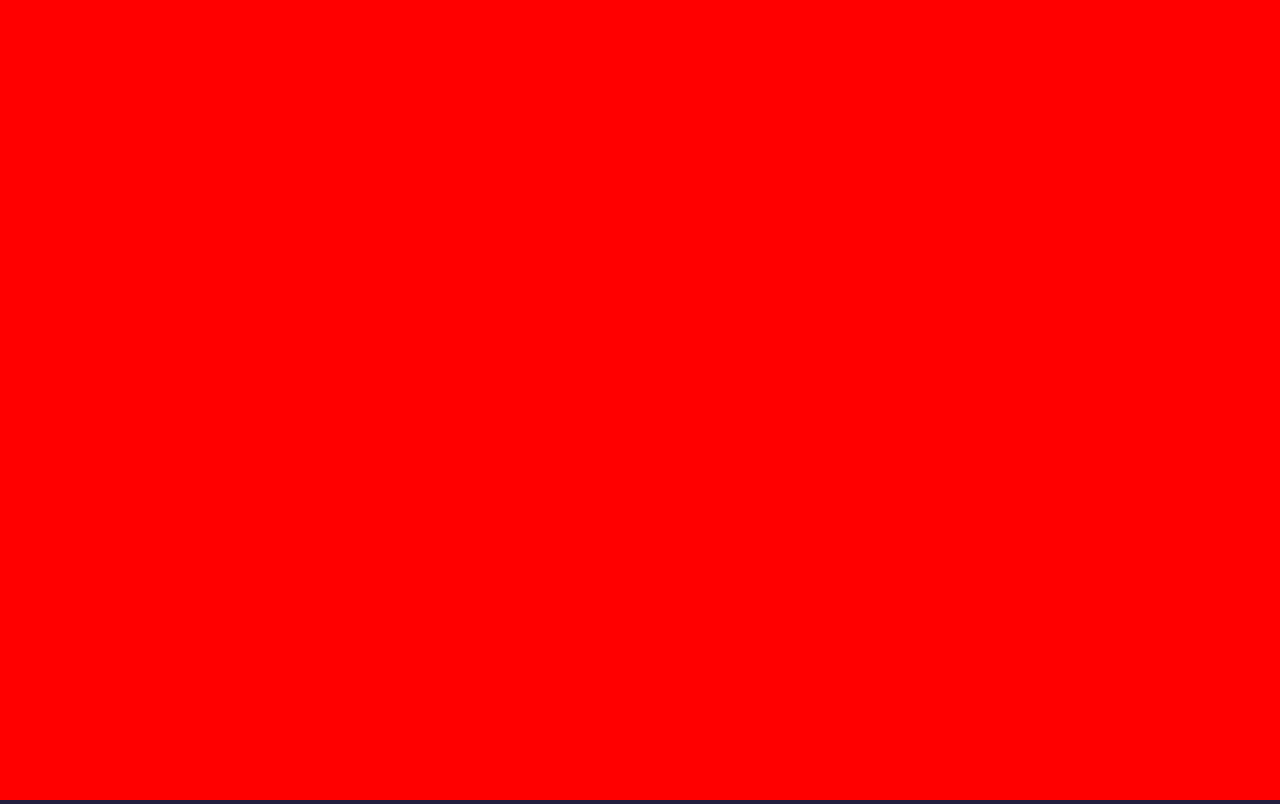
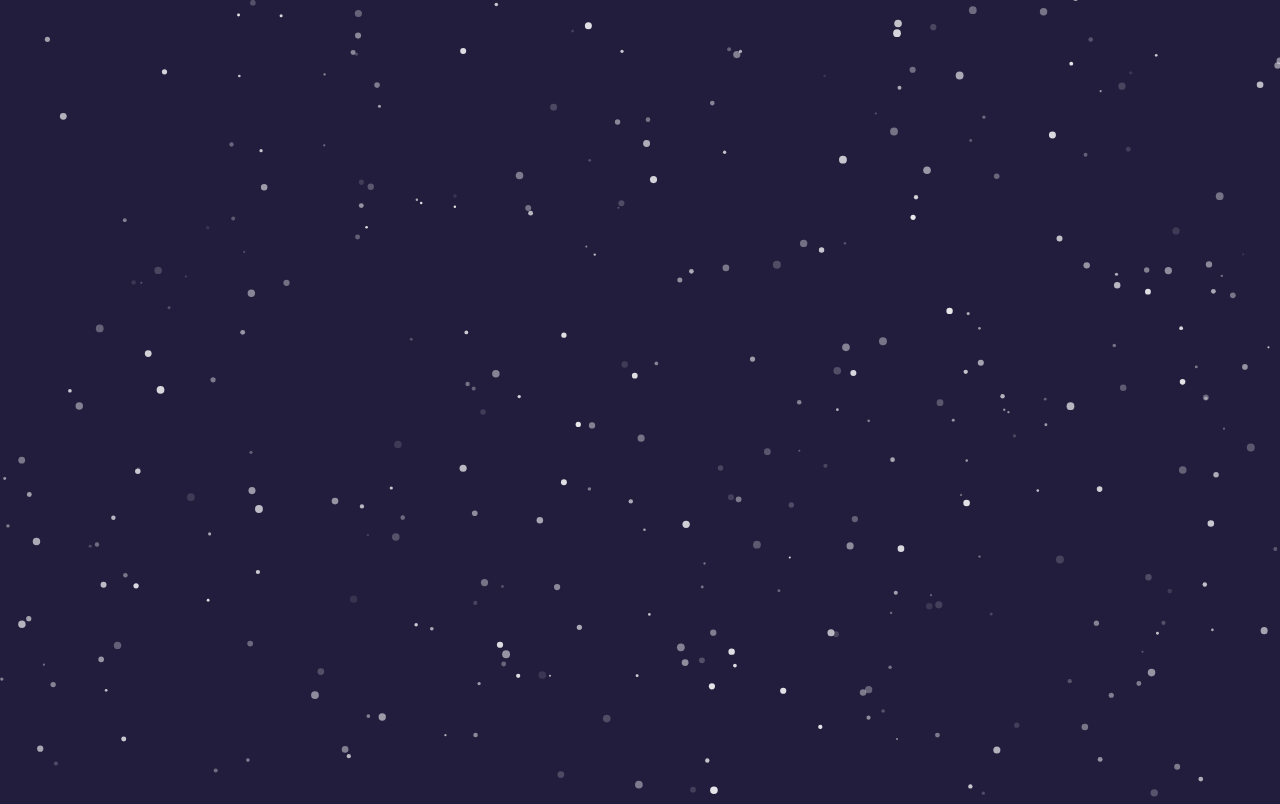
Before and after one commit to caleywoods/snOwMG, a plain HTML site: page index.html in a window 1280 px wide. Drawn offline with Linux system fonts and the light colour scheme.

Commit message:
Working snow.

```diff
--- a/index.html
+++ b/index.html
@@ -13,7 +13,6 @@
             }
 
             canvas {
-                background: red;
                 height: 100%;
                 width: 100%;
             }
--- a/snow.js
+++ b/snow.js
@@ -1,8 +1,6 @@
 // could also do an IIFE here
-
 class SnowCanvas {
     constructor() {
-        // Maybe we should take a config here to define things like snowflake limit etc?
         this.canvas = document.createElement('canvas');
         this.ctx = this.canvas.getContext('2d');
         this.snowFlakes = [];
@@ -15,39 +13,84 @@ class SnowCanvas {
         this.resizeHandler();
 
         requestAnimationFrame( this.boundUpdate );
-    }
-
-    resizeHandler() {
-        this.canvas.height = window.innerHeight;
-        this.canvas.height = window.innerWidth;
-
         this.createSnowflakes();
     }
 
+    // Ideally this needs debounced so it waits N ms after the last resize event
+    resizeHandler() {
+        this.height = window.innerHeight;
+        this.width = window.innerWidth;
+        this.canvas.height = this.height;
+        this.canvas.width = this.width;
+    }
+
     update() {
-        // Update each snowflake here
+        this.ctx.clearRect(0, 0, this.width, this.height);
+
+        if ( this.snowFlakes.length > 0 ) {
+            this.snowFlakes.forEach( flake => {
+                flake.update();
+
+                this.ctx.save();
+                this.ctx.fillStyle = '#fff';
+                this.ctx.beginPath();
+                this.ctx.arc( flake.x, flake.y, flake.radius, 0, Math.PI * 2 );
+                this.ctx.closePath();
+                this.ctx.globalAlpha = flake.alpha;
+                this.ctx.fill();
+                this.ctx.restore();
+            });
+        }
         requestAnimationFrame( this.boundUpdate );
     }
 
     createSnowflakes() {
+        console.log('creating snowflakes');
         this.snowFlakes = [];
-        const numFlakes = window.innerWidth / 2;
+        const numFlakes = Math.ceil( window.innerWidth / 2 );
         for ( let i = 0; i < numFlakes; i++ ) {
             this.snowFlakes.push( new Snowflake() );
         }
-
-        console.log(this.snowFlakes);
     }
 
 }
+
 class Snowflake{
     // need width/height of the arc/circle/flurry and vertical and horizontal velocity
     constructor() {
-        this.height = 0;
-        this.width = 0;
-        this.vx = 0;
-        this.vy = 0;
+        this.alpha = 0;
+        this.radius = 0;
+        this.vx = 0; //horizontal velocity
+        this.vy = 0; //vertical velocity
+        this.x = 0;
+        this.y = 0;
+
+        // actually make the flakes...who knew.
+        this.reset();
     }
+
+    getRandBetween( min, max ) {
+        return min + Math.random() * (max - min);
+    }
+
+    reset() {
+        this.alpha = this.getRandBetween(0.1, 0.9);
+        this.radius = this.getRandBetween(1, 4);
+        this.vx = this.getRandBetween(-3, 3);
+        this.vy = this.getRandBetween(2, 5);
+        this.x = this.getRandBetween(0, window.innerWidth);
+        this.y = this.getRandBetween(0, -window.innerHeight);
+    }
+
+    update() {
+        this.x += this.vx;
+        this.y += this.vy;
+
+        if ( (this.y + this.radius) > window.innerHeight ) {
+            this.reset();
+        }
+    }
+
 }
 
 new SnowCanvas();
```
